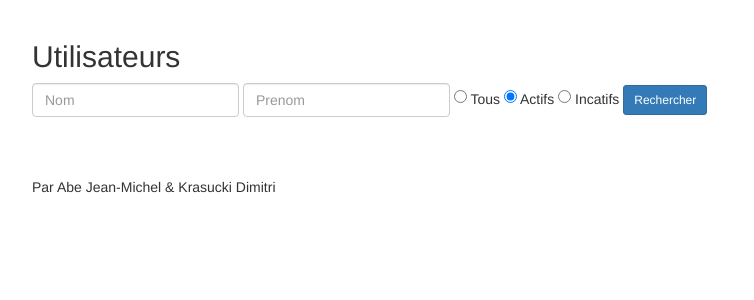
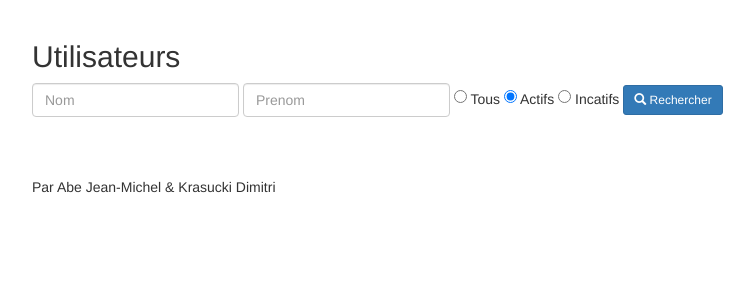
Before and after one commit to dimnocode/projetphp, a PHP site: page /views/utilisateurs.php in a window 1280 px wide. Shown: the part 122-422 px from the top of the page, without its empty margins (38-792 px from the left). Run offline with PHP 8.4, Linux system fonts and the light colour scheme; the visitor is signed in with stand-in values (Sample User, id 1); data that the repository does not hold is empty.

Commit message:
ajout icones ...

```diff
--- a/models/livre.php
+++ b/models/livre.php
@@ -29,7 +29,7 @@ class livre extends Model {
 
 
         return "<td>
-        			<button type=\"button\" id=\"modif\" class=\"btn btn-primary btn-xs\">...</button>
+        			<button id=\"modif\" class=\"btn btn-primary btn-xs\"> <span class=\"glyphicon glyphicon-edit\"></span> </button>
         		</td>
         		<td>".$panier."</td>";
 
--- a/models/utilisateur.php
+++ b/models/utilisateur.php
@@ -29,7 +29,7 @@ class utilisateur extends Model{
             	$checked = "";
         	}
         	return "<td>
-        				<input type=\"button\" id=\"modif\" class=\"btn btn-primary btn-xs\" value=\"...\">
+        				<button id=\"modif\" class=\"btn btn-primary btn-xs\"> <span class=\"glyphicon glyphicon-edit\"></span> </button>
         			</td>
         			<td>
         				<input type=\"checkbox\" id=\"actif\" name=\"actif\" value=\"actif\" " .$checked." >
--- a/views/livres.php
+++ b/views/livres.php
@@ -10,11 +10,11 @@
     <input type="radio" class="searchActif" name="actif" value="tous"> Tous
     <input type="radio" class="searchActif" name="actif" value="actifs" checked> Disponibles
     <input type="radio" class="searchActif" name="actif" value="inactifs"> Indisponibles
-    <button id="refresh" type="submit" class="btn btn-primary btn-sm">Rechercher</button>
+    <button id="refresh" type="submit" class="btn btn-primary btn-sm"><span class="glyphicon glyphicon-search"></span> Rechercher</button>
 </form>
 
 <br>
-<button type="button" id="ajoutLivre" class="btn btn-primary btn-sm" >Ajouter un livre</button>
+<button type="button" id="ajoutLivre" class="btn btn-primary btn-sm" ><span class="glyphicon glyphicon-plus"></span> Ajouter un livre</button>
 <br>
 
 <div id="loadForm"> <?php require('livres_form.php'); ?></div>
--- a/views/utilisateurs.php
+++ b/views/utilisateurs.php
@@ -11,7 +11,7 @@
     <input type="radio" class="searchActif" name="actif" value="tous"> Tous
     <input type="radio" class="searchActif" name="actif" value="actifs" checked> Actifs
     <input type="radio" class="searchActif" name="actif" value="inactifs"> Incatifs
-	<button id="refresh" type="submit" class="btn btn-primary btn-sm">Rechercher</button>
+	<button id="refresh" type="submit" class="btn btn-primary btn-sm"><span class="glyphicon glyphicon-search"></span> Rechercher</button>
 
 </form>
 
@@ -19,7 +19,7 @@
 <?php
 	$utilisateurs=Model::load("utilisateur");
 	if (utilisateur::admin()){
-		echo '<button type="button" id="ajoutUtilisateur" class="btn btn-primary btn-sm">Ajouter un utilisateur</button><br>';
+		echo '<button type="button" id="ajoutUtilisateur" class="btn btn-primary btn-sm"><span class="glyphicon glyphicon-plus"></span> Ajouter un utilisateur</button><br>';
 	}
 ?>
 
```
